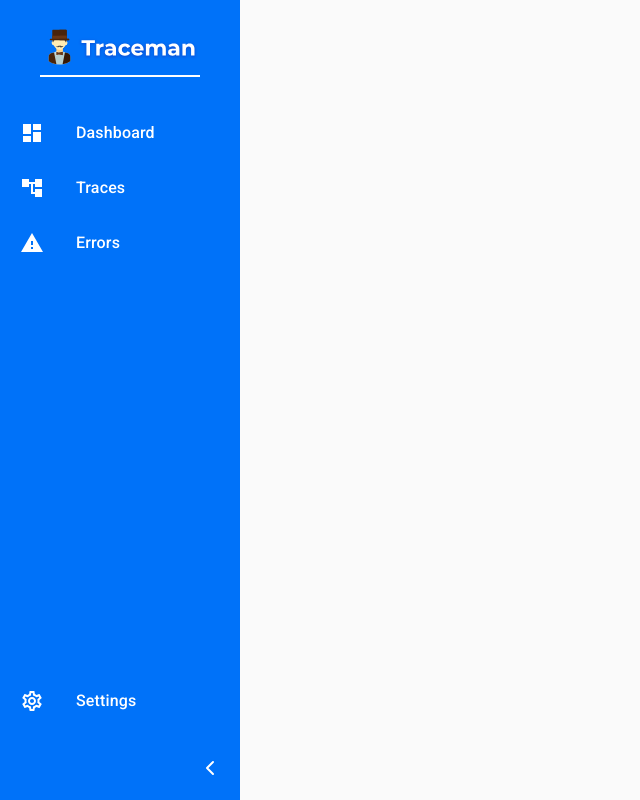
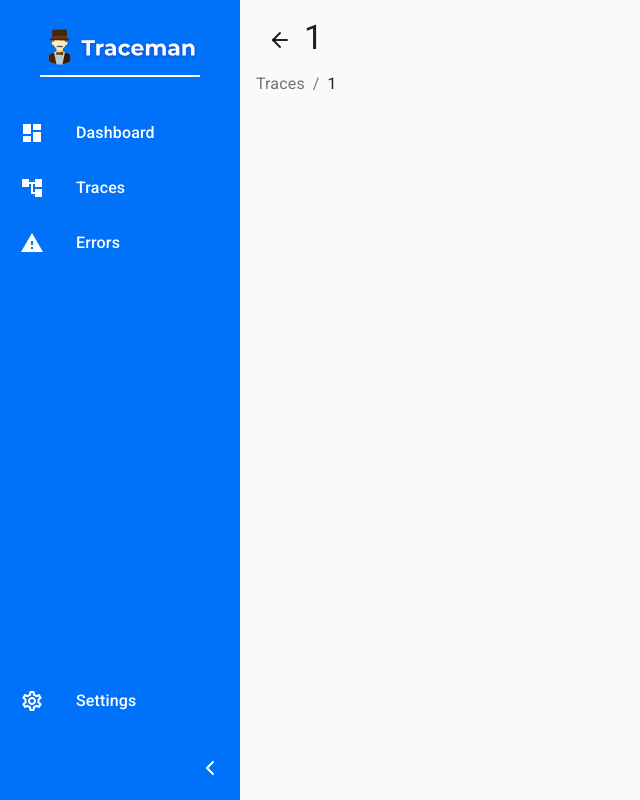
Before and after one commit to infinite-cat/recap.dev-ui, a React (Create React App) app: page /traces/1 in a window 1280 px wide. Shown: the whole page, without its empty margins (0-640 px from the left). Built offline with nearby package versions, Linux system fonts and the light colour scheme; no server answers.

Commit message:
Added breadcrumbs. Added Idea to gitignore

```diff
--- a/public/index.html
+++ b/public/index.html
@@ -24,7 +24,7 @@
       work correctly both with client-side routing and a non-root public URL.
       Learn how to configure a non-root public URL by running `npm run build`.
     -->
-    <title>React App</title>
+    <title>Traceman</title>
     <link href="https://fonts.googleapis.com/css?family=Roboto:100,100i,300,300i,400,400i,500,500i,700,700i" rel="stylesheet">
   </head>
   <body>
--- a/src/components/index.ts
+++ b/src/components/index.ts
@@ -3,3 +3,4 @@ export * from './loading-page.component'
 export * from './execution-status.component'
 export * from './theme-switcher.component'
 export * from './typography.component'
+export * from './page-header.component'
--- a/src/components/layout/drawer-layout/drawer-layout.component.tsx
+++ b/src/components/layout/drawer-layout/drawer-layout.component.tsx
@@ -71,7 +71,7 @@ export const DrawerLayout = ({ children }: DrawerLayoutProps) => {
       </Drawer>
       <Content expanded={isExpanded}>
         <div>
-          <Toolbar />
+          {isMobile && <Toolbar />}
           {children}
         </div>
       </Content>
--- /dev/null
+++ b/src/components/page-header.component.tsx
@@ -0,0 +1,61 @@
+/* eslint-disable react/no-array-index-key */
+import React, { memo, PropsWithChildren } from 'react'
+import { Breadcrumbs, IconButton, Typography, Link as MaterialLink, Box } from '@material-ui/core'
+import { ArrowLeft } from 'react-feather'
+import { Link } from 'react-router-dom'
+
+type Route = {
+  path?: string
+  breadcrumbName: string
+}
+
+type Breadcrumb = {
+  routes: Route []
+}
+
+type PageHeaderProps = PropsWithChildren<{
+  title?: string
+  subTitle?: string
+  breadcrumb?: Breadcrumb
+  onBack?: () => void
+}>
+
+export const PageHeader = memo(({ title = '', subTitle = '', breadcrumb, onBack, children }: PageHeaderProps) => (
+  <Box p={2}>
+    <Typography variant="h4" component="h4" color="textPrimary">
+      {onBack && (
+        <IconButton onClick={onBack} color="inherit">
+          <ArrowLeft />
+        </IconButton>
+      )}
+      {title}
+    </Typography>
+
+    <Typography color="textSecondary">
+      {subTitle}
+    </Typography>
+
+    {breadcrumb?.routes && (
+      <Box mb={2} mt={1}>
+        <Breadcrumbs aria-label="breadcrumb">
+          {breadcrumb.routes.map((route, index, arr) => {
+            if (route.path) {
+              return (
+                <MaterialLink
+                  key={index}
+                  color={index === arr.length - 1 ? 'textPrimary' : 'inherit'}
+                  to={route.path}
+                  component={Link}
+                >
+                  {route.breadcrumbName}
+                </MaterialLink>
+              )
+            }
+            return <Typography color="textPrimary">{route.breadcrumbName}</Typography>
+          })}
+        </Breadcrumbs>
+      </Box>
+    )}
+    {children}
+  </Box>
+))
--- a/src/containers/trace/trace.container.tsx
+++ b/src/containers/trace/trace.container.tsx
@@ -1,20 +1,15 @@
 import React from 'react'
-import styled from 'styled-components/macro'
 import { Typography } from '@material-ui/core'
-import { useParams, useHistory, Link } from 'react-router-dom'
+import { useParams, useHistory } from 'react-router-dom'
 import { useQuery } from '@apollo/react-hooks'
 import { DateTime } from 'luxon'
 
 import { GetTrace } from '../../graphql/queries'
 import { getTrace } from '../../graphql/queries/types/getTrace'
-import { LoadingPage } from '../../components'
+import { LoadingPage, PageHeader } from '../../components'
 import { JsonCard } from '../../components/json/json-card.component'
 import { Timeline } from '../../components/timeline/timeline.component'
 import { Content, TopCardsContainer, BasicInfoCard } from './trace.styles'
-
-const PageHeader = styled.div`
-  padding: 20px;
-` as any
 
 const breadcrumb = (id: string) => (
   {
@@ -24,13 +19,9 @@ const breadcrumb = (id: string) => (
         breadcrumbName: 'Traces',
       },
       {
-        path: `/traces/${id}`,
         breadcrumbName: id,
       },
     ],
-    itemRender: (route: any) => (
-      <Link to={route.path}>{route.breadcrumbName}</Link>
-    ),
   }
 )
 
--- a/src/containers/traces-list.container.tsx
+++ b/src/containers/traces-list.container.tsx
@@ -2,6 +2,7 @@ import React, { useCallback, useState } from 'react'
 import styled from 'styled-components/macro'
 import {
   CircularProgress, Table, IconButton, InputBase, Paper, TableBody, TableCell, TableContainer, TableHead, TableRow,
+  Link as MaterialLink,
 } from '@material-ui/core'
 import { useQuery } from '@apollo/react-hooks'
 import { DateTime } from 'luxon'
@@ -13,7 +14,7 @@ import SearchIcon from '@material-ui/icons/Search'
 
 import { GetTraces } from '../graphql/queries'
 import { getTraces, getTraces_getTraces_traces as Trace } from '../graphql/queries/types/getTraces'
-import { ExecutionStatusTag } from '../components'
+import { ExecutionStatusTag, PageHeader } from '../components'
 
 const Content = styled.div`
 `
@@ -29,9 +30,6 @@ const Controls = styled(Paper)`
 const StyledInfiniteScroll = styled(InfiniteScroll)`
   width: 100%;
 `
-const PageHeader = styled.div`
-  padding: 20px;
-` as any
 
 const columns = [
   { title: 'Request Id', dataIndex: 'id' as keyof Trace, key: 'id' },
@@ -120,7 +118,7 @@ const TracesListContainer = () => {
                   {data?.getTraces?.traces?.map((row) => (
                     <TableRow key={row.id}>
                       <TableCell component="th" scope="row">
-                        <Link to={`/traces/${row.id}`}>{row.id}</Link>
+                        <MaterialLink to={`/traces/${row.id}`} component={Link}>{row.id}</MaterialLink>
                       </TableCell>
                       <TableCell component="th" scope="row">
                         {row.unitName}
```
Also changed, not shown: 1 other file (tests, documents, lock files or other folders).
